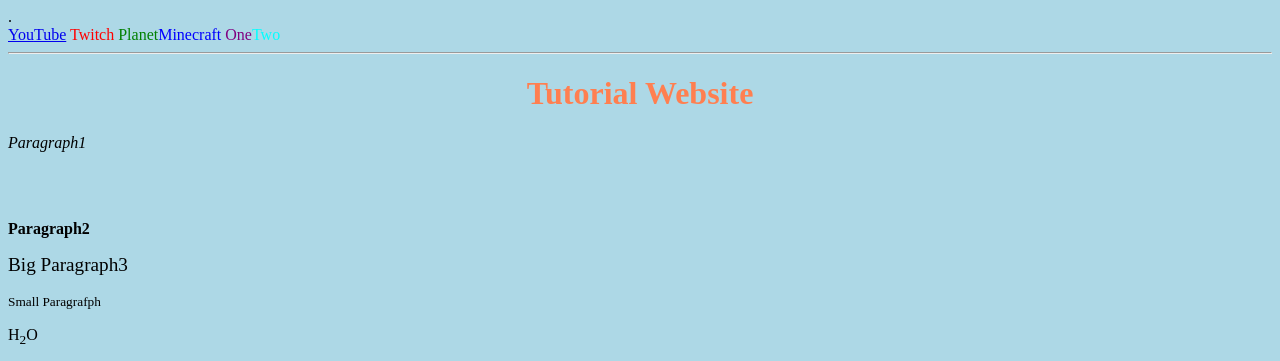
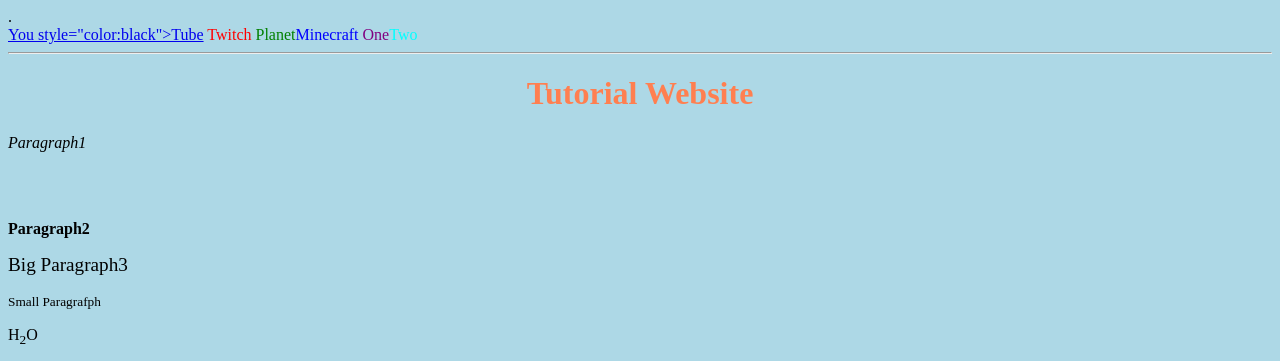
Before and after one commit to Ciochinio/WitcherCraftSite, a plain HTML site: page scroll/p5/index.html in a window 1280 px wide. Shown: the top 361 px of the page. Drawn offline with Linux system fonts and the light colour scheme.

Commit message:
Update index.html

```diff
--- a/scroll/p5/index.html
+++ b/scroll/p5/index.html
@@ -13,7 +13,7 @@
 		<header>
 		<nav> </nav>
 
-			<a href="https://www.youtube.com/"> <style="color:red">You<style="color:black">Tube</a>
+			<a href="https://www.youtube.com/"> <style="color:red">You  style="color:black">Tube</a>
 			<a style="color:red">Twitch<href="https://www.twitch.tv/"></a>
 			<a><font color="green">Planet</font><font color="blue">Minecraft</font></a>
 			<a><font color="purple">One</font><font color="aqua">Two</font></a>
```
